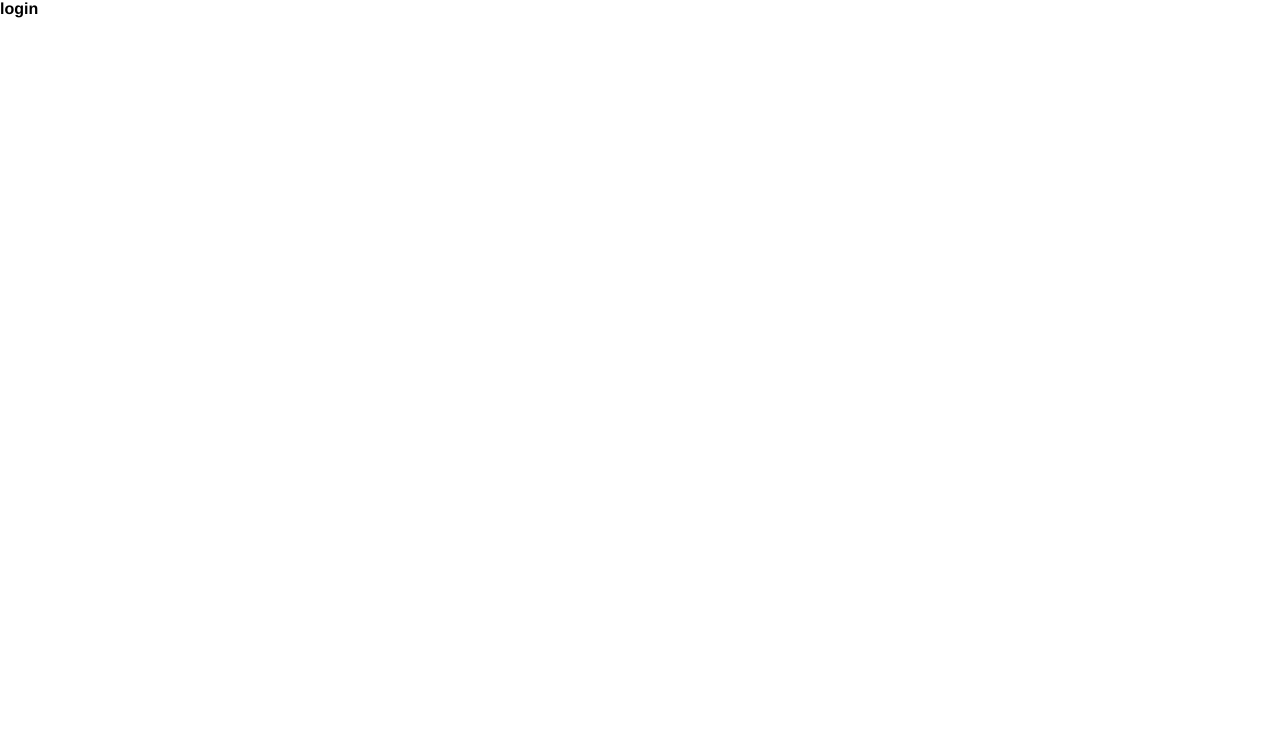
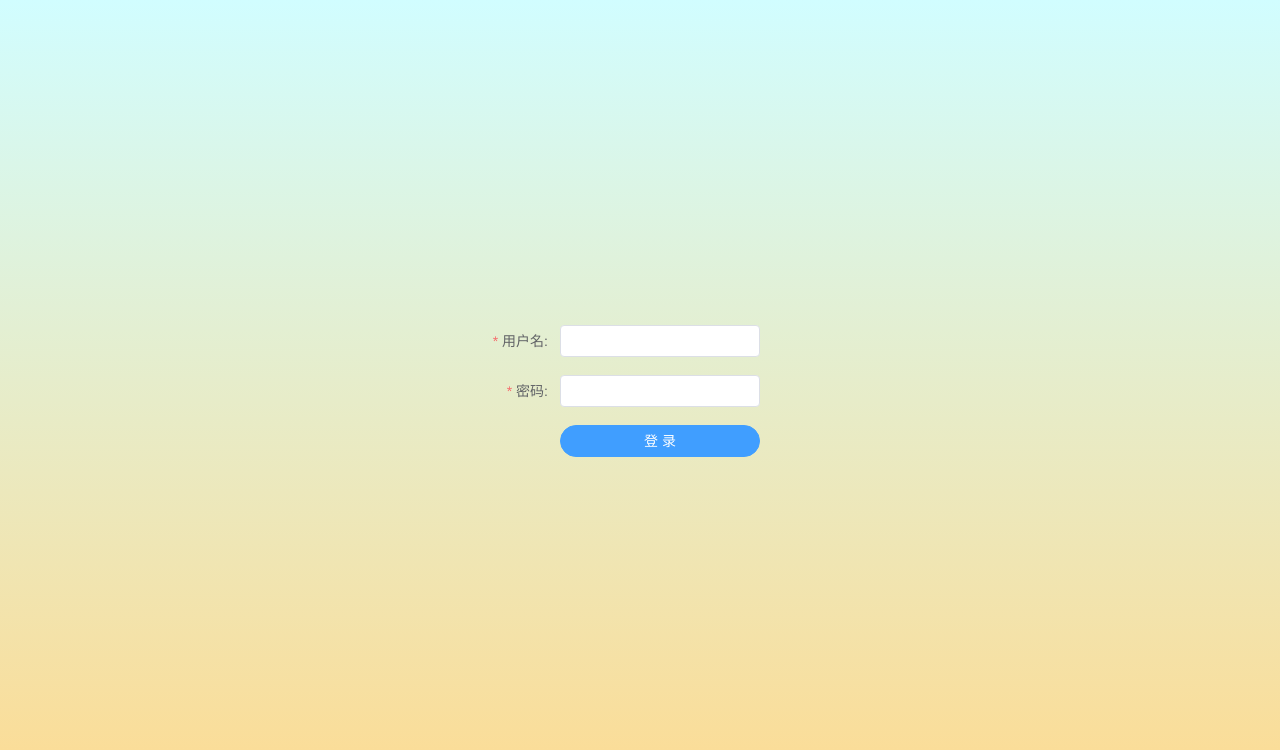
Before and after one commit to tankle0/THome, a Vue app: page /login in a window 1280 px wide. Shown: the top 750 px of the page. Built offline with nearby package versions, Linux system fonts and the light colour scheme.

Commit message:
feat: add login page

```diff
--- a/package.json
+++ b/package.json
@@ -15,6 +15,7 @@
     "vue-router": "^4.0.12"
   },
   "devDependencies": {
+    "@types/node": "^17.0.5",
     "@vitejs/plugin-vue": "^2.0.0",
     "sass": "^1.45.0",
     "sass-loader": "^12.4.0",
--- a/src/router/index.ts
+++ b/src/router/index.ts
@@ -10,6 +10,17 @@ const asyncRoutes:Array<RouteRecordRaw> = [
       {
         path:'',
         component: () => import("@/views/dashboard/index.vue")
+      }
+    ]
+  },
+  {
+    path:'/books',
+    name: 'books',
+    component:Home,
+    children:[
+      {
+        path:'',
+        component: () => import("@/views/books/index.vue")
       }
     ]
   }
--- /dev/null
+++ b/src/views/books/index.vue
@@ -0,0 +1,23 @@
+<script lang="ts">
+export default{
+  name:'books'
+}
+</script>
+
+<script lang="ts" setup>
+
+</script>
+
+<template>
+  <div class="books">
+    <h1>tank-学习资料</h1>
+  </div>
+</template>
+
+<style scoped lang="scss">
+.books{
+  width: 100%;
+  height: 100%;
+  background-color: #fff;
+}
+</style>
--- a/src/views/home/MenuNav.vue
+++ b/src/views/home/MenuNav.vue
@@ -1,20 +1,15 @@
 <script lang="ts">
+import { MenuType } from '@/types/menu'
 export default{
   name:'MenuItem'
 }
 </script>
 
 <script lang="ts" setup>
-const props = defineProps({
-  menu:{
-    type:Object,
-    required: true
-  },
-  index:{
-    type: String,
-    required:true
-  }
-})
+const props = defineProps<{
+  menu:MenuType,
+  index:string
+}>()
 
 </script>
 
--- a/src/views/home/SlideBar.vue
+++ b/src/views/home/SlideBar.vue
@@ -1,15 +1,17 @@
 <script lang="ts">
+import { computed, reactive, ref } from 'vue';
+import { useRoute } from 'vue-router';
+import MenuNav from './MenuNav.vue'
 export default{
   name:'slidebar'
 }
 </script>
 
 <script lang="ts" setup>
-import { computed, reactive, ref } from 'vue';
-import { useRoute } from 'vue-router';
-import MenuNav from './MenuNav.vue'
 const isCollapse = ref(false)
 , route = useRoute()
+
+//模拟后端返回路由格式
 , menuObj = reactive({
   menuData:[
     {
@@ -54,10 +56,10 @@ const isCollapse = ref(false)
       ]
     },
     {
-      path:'/home',
+      path:'/books',
       meta:{
-        title:'个人中心',
-        icon:'Avatar'
+        title:'前端资料',
+        icon:'FolderAdd'
       },
       children:[]
     },
--- a/src/views/home/index.vue
+++ b/src/views/home/index.vue
@@ -24,7 +24,13 @@ export default{
         </el-scrollbar>
         <el-main>
           <el-scrollbar>
-            <router-view></router-view>
+            <router-view v-slot="{Component}">
+              <transition name="slide-fade">
+                <keep-alive :include="['dashboard']">
+                  <component :is="Component" />
+                </keep-alive>
+              </transition>
+            </router-view>
           </el-scrollbar>
         </el-main>
       </el-container>
@@ -42,12 +48,6 @@ export default{
       background-color: #fbfbfb;
     }
     .el-header{
-      // background-image: linear-gradient(to right, #a8caba 0%, #5d4157 100%);
-      // background-image: linear-gradient(to right, #ebc0fd 0%, #d9ded8 100%);
-      // background: linear-gradient(to right, #a1c4fd 0%, #c2e9fb 100%);
-      // background-image: linear-gradient(to right, #a8edea 0%, #fed6e3 100%);
-      // background-image: linear-gradient(to right, #ebbba7 0%, #cfc7f8 100%);
-      // background-image: linear-gradient(to right, #e4afcb 0%, #b8cbb8 0%, #b8cbb8 0%, #e2c58b 30%, #c2ce9c 64%, #7edbdc 100%);
       background: linear-gradient(to bottom, rgba(255,255,255,0.15) 0%, rgba(0,0,0,0.15) 100%), radial-gradient(at top center, rgba(255,255,255,0.40) 0%, rgba(0,0,0,0.40) 120%);
     }
 
@@ -66,5 +66,19 @@ export default{
       height: calc(100% - 60px);
     }
   }
+ .slide-fade-enter-active {
+    transition: all 0.2s ease-out;
+    opacity: 0.1;
+  }
+
+  .slide-fade-leave-active {
+    transition: all 0.2s cubic-bezier(1, 0.5, 0.8, 1);
+  }
+
+  .slide-fade-enter-from,
+  .slide-fade-leave-to {
+    transform: translateX(50px) scale(.5);
+    opacity: 0;
+  }
 }
 </style>
--- a/src/views/login/index.vue
+++ b/src/views/login/index.vue
@@ -1,21 +1,98 @@
 <script lang="ts">
+import { reactive, ref } from 'vue'
 export default{
   name:'login'
 }
 </script>
 
 <script lang="ts" setup>
+const formObj = reactive(
+  {
+    name:'',
+    password:''
+  }
+)
+, rules = reactive(
+  {
+    name:[
+      {
+        required:true,
+        message:'请输入用户名',
+        trigger: 'blur'
+      },
+    ],
+    password:[
+      {
+        required:true,
+        message:'请输入密码',
+        trigger:'blur'
+      }
+    ]
+  }
+)
+, form = ref(null)
 
+
+
+/*
+  页面用到的方法
+*/
+
+
+function doLogin(name:String,password:String):void{
+  let params = {
+    name,
+    password
+  }
+}
 </script>
 
 <template>
   <div class="login">
-    <h1>login</h1>
+    <div class="loginBox">
+      <el-form ref="form" :model="formObj" :rules="rules" label-width="120px">
+        <el-form-item label="用户名:" prop="name">
+          <el-input class="ipt" v-model="formObj.name"></el-input>
+        </el-form-item>
+        <el-form-item label="密码:" prop="password">
+          <el-input class="ipt" v-model="formObj.password"></el-input>
+        </el-form-item>
+        <el-form-item label="" >
+          <el-button @click="doLogin(formObj.name,formObj.password)" class="loginBtn" type="primary" round>登 录</el-button>
+        </el-form-item>
+      </el-form>
+    </div>
   </div>
 </template>
 
 <style scoped lang="scss">
 .login{
-
+  width: 100%;
+  height: 100%;
+  position: relative;
+  // background-image: linear-gradient(to top, #cfd9df 0%, #e2ebf0 100%);
+  // background-image: linear-gradient(135deg, #f5f7fa 0%, #c3cfe2 100%);
+  background-image: linear-gradient(to top, #fddb92 0%, #d1fdff 100%);
+  // background-image: linear-gradient(45deg, #93a5cf 0%, #e4efe9 100%);
+  // background-image: linear-gradient(to top, lightgrey 0%, lightgrey 1%, #e0e0e0 26%, #efefef 48%, #d9d9d9 75%, #bcbcbc 100%);
+  .loginBox{
+    position: absolute;
+    top: 0;
+    bottom: 0;
+    left: 0;
+    right: 0;
+    margin: auto;
+    width: 400px;
+    height: 300px;
+    display: flex;
+    align-items: center;
+    flex-wrap: wrap;
+    .ipt{
+      width: 200px;
+    }
+    .loginBtn{
+      width: 100%;
+    }
+  }
 }
 </style>
--- a/vite.config.ts
+++ b/vite.config.ts
@@ -31,7 +31,7 @@ export default defineConfig({
   },
   resolve:{
     alias:{
-      '@': path.resolve(__dirname,'src')
+      '@': path.resolve(__dirname,'src')  //若是找不到__dirname  使用命令  npm install --save-dev @types/node
     }
   },
   build:{
```
Also changed, not shown: src/types/menu.d.ts (added, +10 -0 lines), 2 other files (tests, documents, lock files or other folders).
